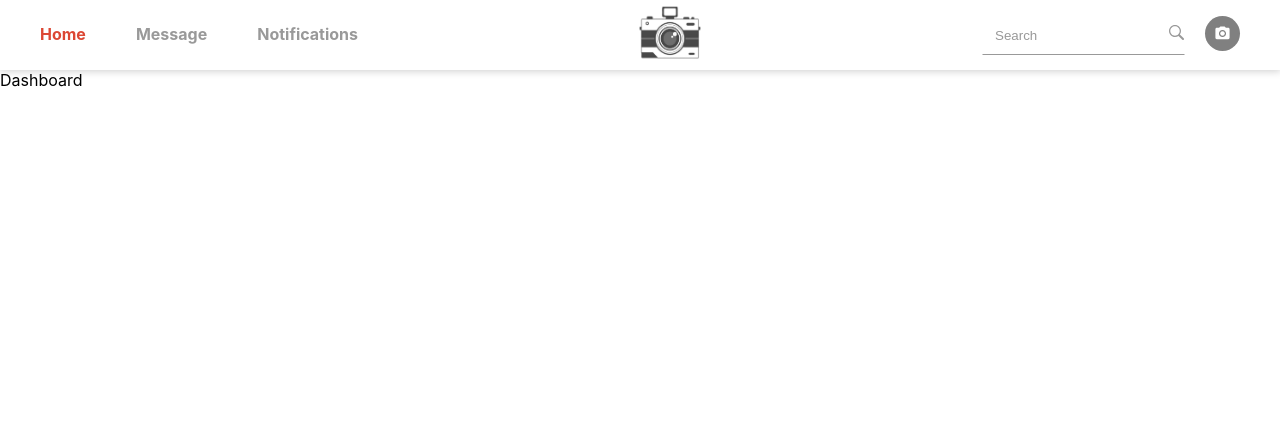
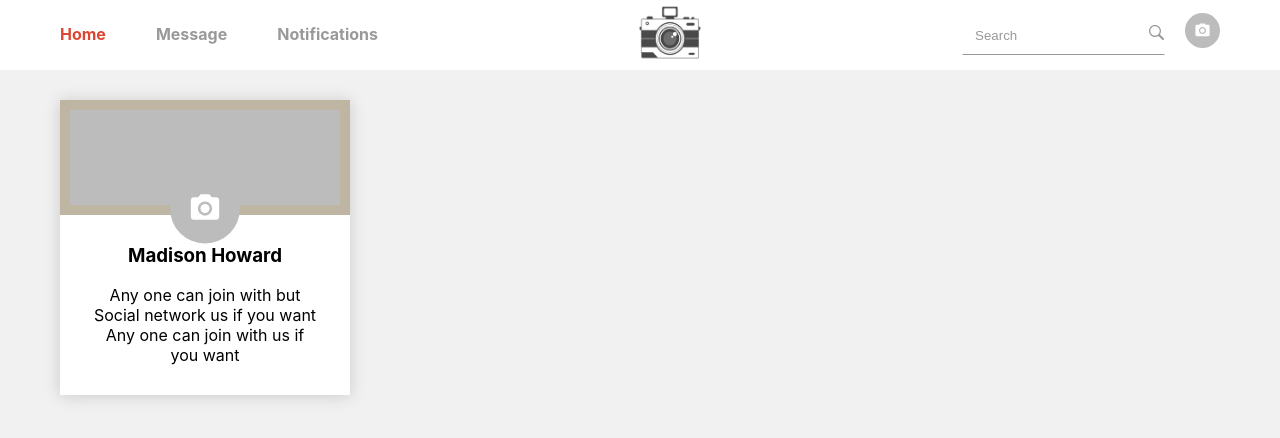
Before and after one commit to rongeld/filmShot, a React (Create React App) app: page /dashboard in a window 1280 px wide. Shown: the top 438 px of the page. Built offline with nearby package versions, Linux system fonts and the light colour scheme.

Commit message:
dashboard left panel start

```diff
--- a/src/components/avatar/AvatarStyles.js
+++ b/src/components/avatar/AvatarStyles.js
@@ -2,7 +2,7 @@ import styled from 'styled-components';
 
 export const Wrapper = styled.div`
   overflow: hidden;
-  background: grey;
+  background: #bcbcbc;
   border-radius: 50px;
   width: 35px;
   height: 35px;
--- a/src/components/header/Header.jsx
+++ b/src/components/header/Header.jsx
@@ -18,7 +18,7 @@ const Header = () => (
         <NavLink to="/notifications">Notifications</NavLink>
       </Nav>
       <Logo />
-      <FlexBox align-items="center" position="relative">
+      <FlexBox align-items="center" align-self="center" position="relative">
         <Input type="text" name="search" placeholder="Search">
           <GoSearch />
         </Input>
--- a/src/components/shared/SharedStyles.js
+++ b/src/components/shared/SharedStyles.js
@@ -4,11 +4,14 @@ export const Container = styled.div`
   max-width: 1200px;
   width: 100%;
   margin: 0 auto;
+  padding: 0 20px;
   display: flex;
   justify-content: ${({ jc }) => jc || 'flex-start'};
 `;
 
 export const FlexBox = styled.div`
   display: flex;
-  ${props => ({ ...props })};
+  box-shadow: ${({ shadow }) =>
+      shadow ? '0px 1px 15px 0px rgba(51, 51, 51, 0.2);' : 'none'}
+    ${props => ({ ...props })};
 `;
--- /dev/null
+++ b/src/components/user-info-aside/UserInfo.jsx
@@ -0,0 +1,21 @@
+import React from 'react';
+import { FlexBox } from 'components/shared/SharedStyles';
+import Avatar from 'components/avatar/Avatar';
+import { Header, Quote } from './UserInfoStyles';
+
+const UserInfo = () => {
+  return (
+    <FlexBox flex-direction="column" background="white" shadow>
+      <Header>
+        <Avatar />
+      </Header>
+      <Quote>
+        <h3>Madison Howard</h3>
+        Any one can join with but Social network us if you want Any one can join
+        with us if you want
+      </Quote>
+    </FlexBox>
+  );
+};
+
+export default UserInfo;
--- /dev/null
+++ b/src/components/user-info-aside/UserInfoStyles.js
@@ -0,0 +1,20 @@
+import styled from 'styled-components';
+
+export const Header = styled.div`
+  position: relative;
+  border: 10px solid rgba(198, 165, 107, 0.3);
+  background: #bcbcbc;
+  height: 115px;
+
+  & > div {
+    position: absolute;
+    left: 50%;
+    transform: translate(-50%, 60%) scale(2);
+    bottom: 0;
+  }
+`;
+export const Quote = styled.div`
+  position: relative;
+  text-align: center;
+  padding: 10px 30px 30px;
+`;
--- a/src/pages/dashboard/Dashboard.jsx
+++ b/src/pages/dashboard/Dashboard.jsx
@@ -1,7 +1,20 @@
 import React from 'react';
+import { Wrapper, Aside, Feed } from './DashboardStyles';
+import { Container } from 'components/shared/SharedStyles';
+import UserInfo from 'components/user-info-aside/UserInfo';
 
 const Dashboard = () => {
-  return <div>Dashboard</div>;
+  return (
+    <Wrapper>
+      <Container>
+        <Aside>
+          <UserInfo />
+        </Aside>
+        <Feed></Feed>
+        <Aside></Aside>
+      </Container>
+    </Wrapper>
+  );
 };
 
 export default Dashboard;
--- a/src/pages/dashboard/DashboardStyles.js
+++ b/src/pages/dashboard/DashboardStyles.js
@@ -0,0 +1,14 @@
+import styled from 'styled-components';
+import variables from 'styles/variables';
+
+export const Wrapper = styled.main`
+  background: ${variables['bg-color']};
+  padding: 30px;
+  min-height: calc(100vh - 70px);
+`;
+export const Aside = styled.aside`
+  flex: 1;
+`;
+export const Feed = styled.div`
+  flex: 2;
+`;
```
